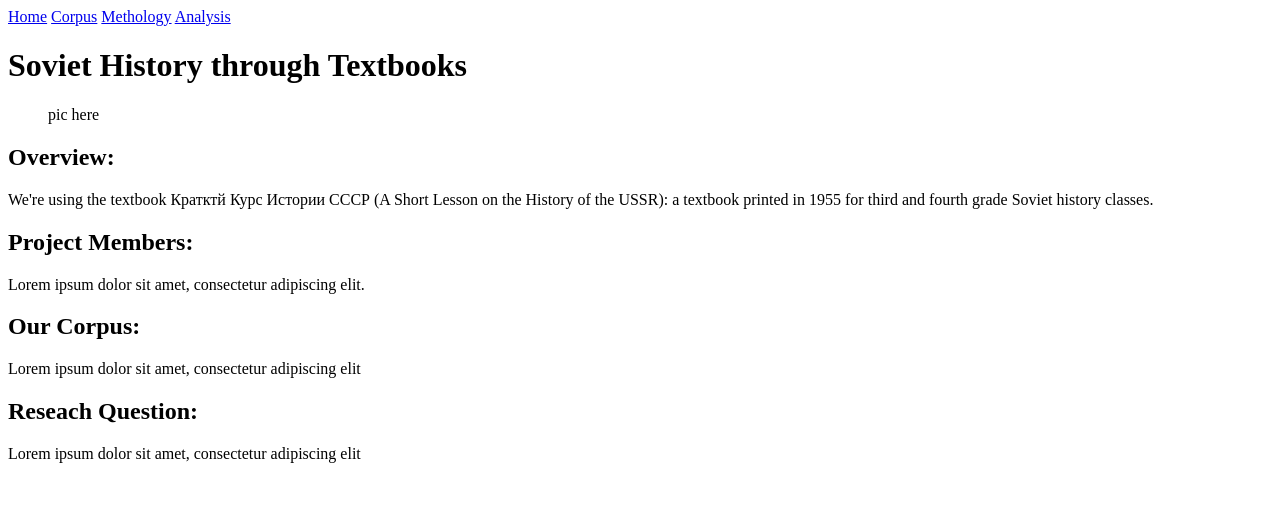
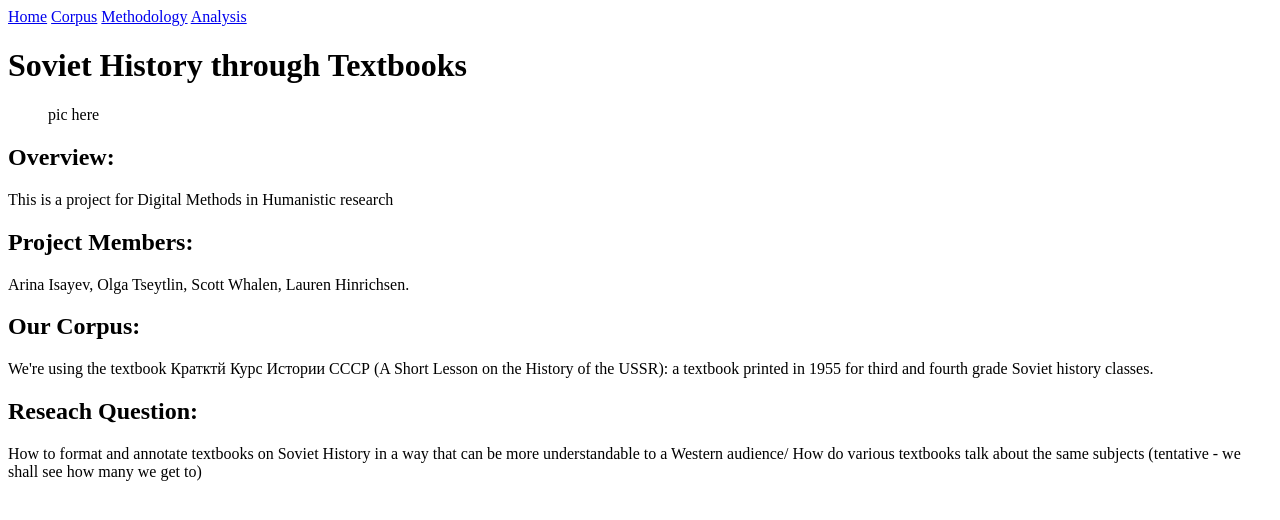
Before and after one commit to l-hinrichsen/russian_texts, a plain HTML site: page website/index.html in a window 1280 px wide. Drawn offline with Linux system fonts and the light colour scheme.

Commit message:
added a methodology page and updated text

```diff
--- a/website/index.html
+++ b/website/index.html
@@ -11,7 +11,7 @@
         <nav>
         <a href="index.html">Home</a>
         <a href="corpus.html">Corpus</a>
-        <a href="methology.html">Methology</a>
+        <a href="methodology.html">Methodology</a> <!--so far this is the only link that works-->
         <a href="analysis.html">Analysis</a>
         </nav>
     </header>
@@ -22,14 +22,14 @@
 
 <figure> <!--picture here--> pic here </figure>
 <main>
-    <h2>Overview:</h2>
+    <h2>Overview:</h2> <!--please change any of this text to better reflect our project, so far this is all placeholder-->
+    <p>This is a project for Digital Methods in Humanistic research</p>
+    <h2>Project Members:</h2>
+    <p>Arina Isayev, Olga Tseytlin, Scott Whalen, Lauren Hinrichsen.</p>
+    <h2>Our Corpus:</h2>
     <p>We're using the textbook Кратктй Курс Истории СССР (A Short Lesson on the History of the USSR): a textbook printed in 1955 for third and fourth grade Soviet history classes.</p>
-    <h2>Project Members:</h2>
-    <p>Lorem ipsum dolor sit amet, consectetur adipiscing elit.</p>
-    <h2>Our Corpus:</h2>
-    <p>Lorem ipsum dolor sit amet, consectetur adipiscing elit</p>
     <h2>Reseach Question:</h2>
-    <p>Lorem ipsum dolor sit amet, consectetur adipiscing elit</p>
+    <p>How to format and annotate textbooks on Soviet History in a way that can be more understandable to a Western audience/ How do various textbooks talk about the same subjects (tentative - we shall see how many we get to)</p>
 </main>
     </body>
 </html>
```
Also changed, not shown: website/methodology.html (added, +1 -0 lines).
